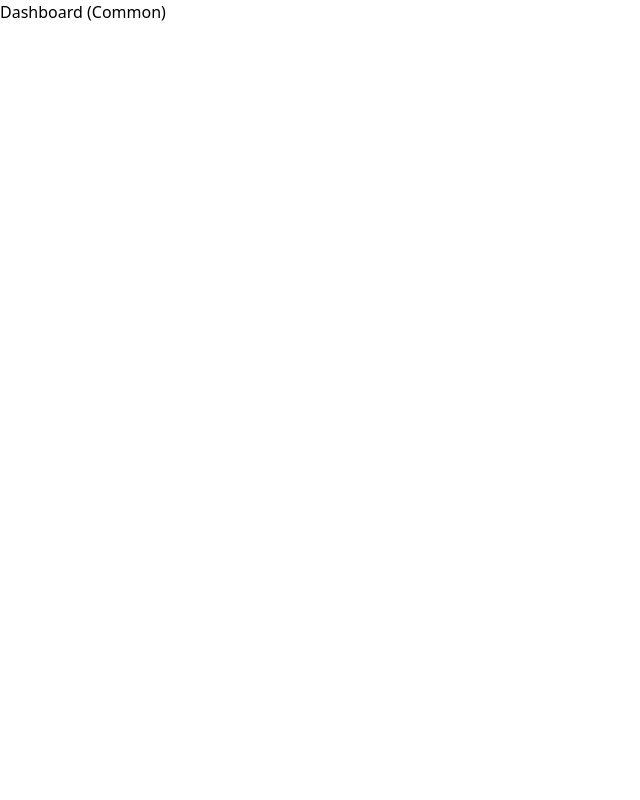
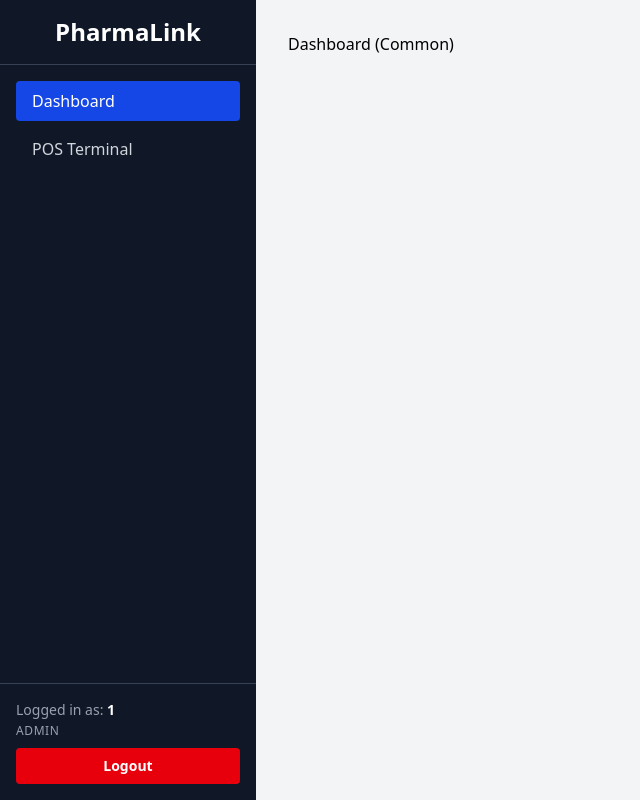
Before and after one commit to JamesIan-Bayonas/pharmalink-web, a React (Vite) app: page /dashboard in a window 1280 px wide. Shown: the whole page, without its empty margins (0-640 px from the left). Built offline with nearby package versions, Linux system fonts and the light colour scheme; sample sign-in values are in the browser's storage.

Commit message:
chore: install tailwindcss dependecies

```diff
--- a/package.json
+++ b/package.json
@@ -15,8 +15,7 @@
     "jwt-decode": "^4.0.0",
     "react": "^19.2.0",
     "react-dom": "^19.2.0",
-    "react-router-dom": "^7.11.0",
-    "tailwindcss": "^4.1.18"
+    "react-router-dom": "^7.11.0"
   },
   "devDependencies": {
     "@eslint/js": "^9.39.1",
@@ -24,10 +23,13 @@
     "@types/react": "^19.2.7",
     "@types/react-dom": "^19.2.3",
     "@vitejs/plugin-react": "^5.1.1",
+    "autoprefixer": "^10.4.23",
     "eslint": "^9.39.1",
     "eslint-plugin-react-hooks": "^7.0.1",
     "eslint-plugin-react-refresh": "^0.4.24",
     "globals": "^16.5.0",
+    "postcss": "^8.5.6",
+    "tailwindcss": "^4.1.18",
     "typescript": "~5.9.3",
     "typescript-eslint": "^8.46.4",
     "vite": "npm:rolldown-vite@7.2.5"
--- a/src/App.tsx
+++ b/src/App.tsx
@@ -1,9 +1,10 @@
 import { BrowserRouter, Routes, Route, Navigate } from 'react-router-dom';
 import { AuthProvider } from './context/AuthContext';
 import { ProtectedRoute, RoleRoute } from '../src/routes/ProtectedRoutes';
+import Login from './features/auth/Login';
+import DashboardLayout from './layouts/DashboardLayout';
 
 // Placeholders (Create these files later as .tsx)
-const Login = () => <h2 className = 'text-center'>Login Page</h2>;
 const Dashboard = () => <h2>Dashboard (Common)</h2>;
 const Inventory = () => <h2>Inventory (Admin Only)</h2>;
 const POS = () => <h2>POS Terminal (Pharmacist/Admin)</h2>;
@@ -20,8 +21,11 @@ function App() {
 
           {/* Protected Area */}
           <Route element={<ProtectedRoute />}>
-             <Route path="/" element={<Navigate to="/dashboard" replace />} />
-             <Route path="/dashboard" element={<Dashboard />} />
+          <Route element={<DashboardLayout />}>
+            <Route path="/dashboard" element={<Dashboard />} />
+          </Route>
+          <Route path="/" element={<Navigate to="/dashboard" replace />} />
+          <Route path="/dashboard" element={<Dashboard />} />
 
              {/* Role Based Access */}
              <Route element={<RoleRoute allowedRoles={['Admin', 'Pharmacist']} />}>
```
Also changed, not shown: 1 other file (tests, documents, lock files or other folders).
